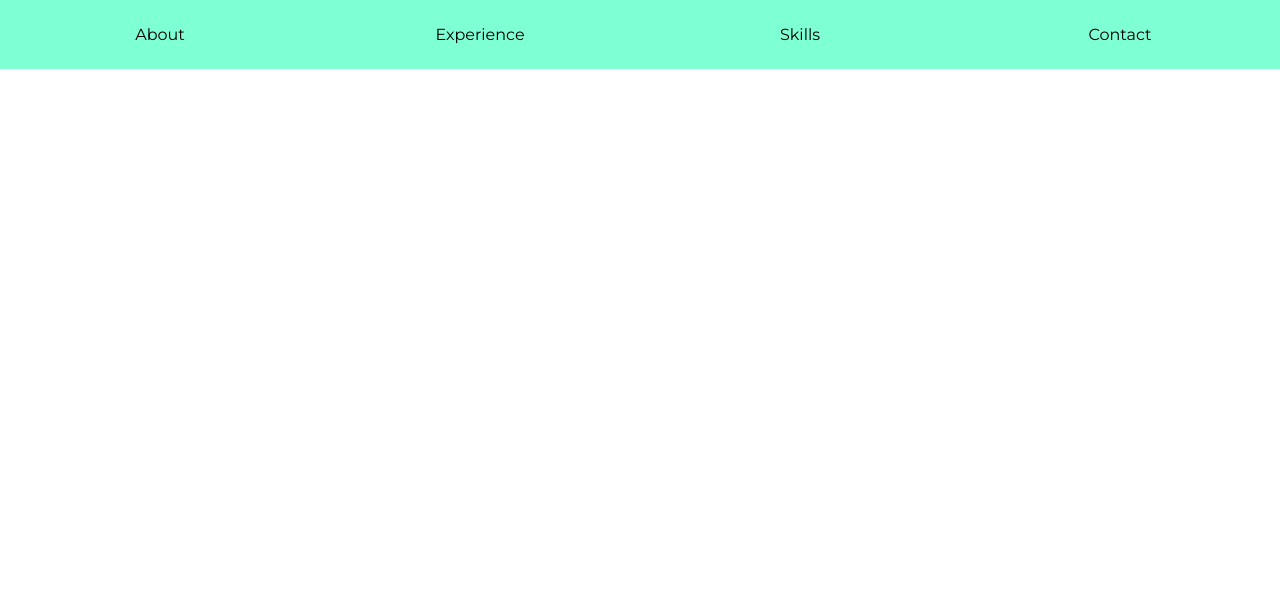
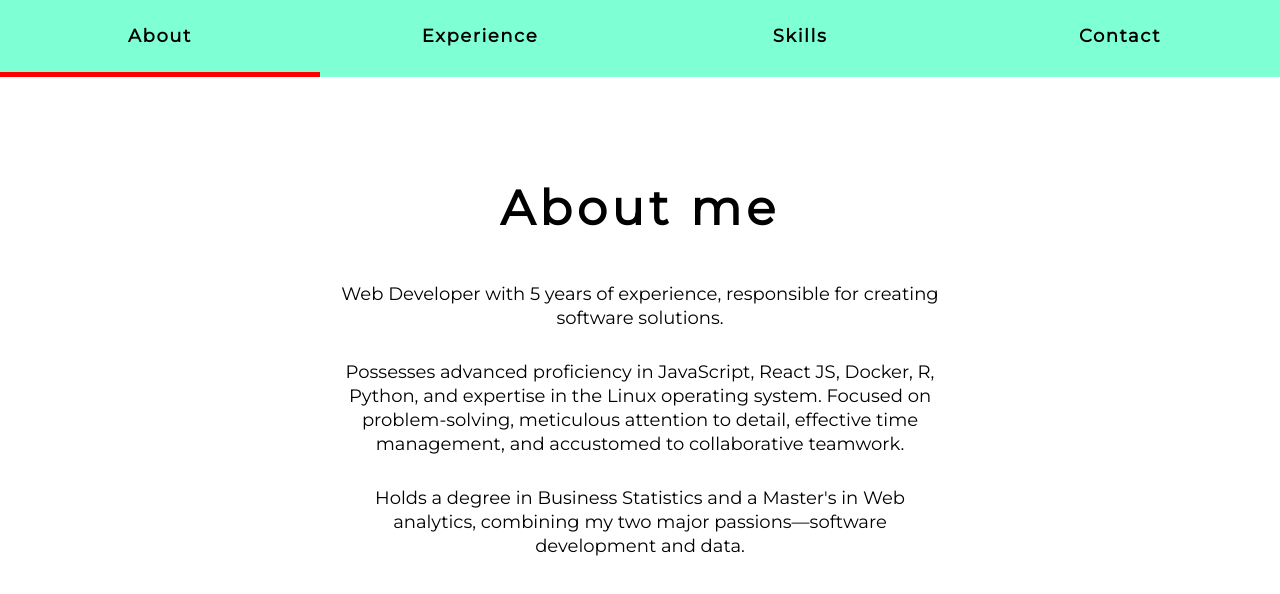
Before and after one commit to carlesDeveloper/personalPage, a React (Vite) app in the folder frontend_personal_page/: page / in a window 1280 px wide. Shown: the top 594 px of the page. Built offline with nearby package versions, Linux system fonts and the light colour scheme.

Commit message:
about page almost done

```diff
--- /dev/null
+++ b/frontend_personal_page/src/About.tsx
@@ -0,0 +1,22 @@
+import React from 'react'
+import "./assets/about.css"
+
+function About() {
+    return(
+        <>
+            <div className='title__page'>
+                <h2>About me</h2>
+            </div>
+            <div className='content__page'>
+                <p>Web Developer with 5 years of experience, responsible for creating software solutions. </p>
+                <p>Possesses advanced proficiency in JavaScript, React JS, Docker, R, Python,
+                    and expertise in the Linux operating system. Focused on problem-solving, meticulous
+                    attention to detail, effective time management, and accustomed to collaborative teamwork. </p>
+                <p>Holds a degree in Business Statistics and a Master's in Web analytics,
+                    combining my two major passions—software development and data.</p>
+            </div>
+        </>
+    )
+}
+
+export default About;
--- a/frontend_personal_page/src/App.tsx
+++ b/frontend_personal_page/src/App.tsx
@@ -7,12 +7,15 @@ import Experience from './Experience'
 import Contact from './Contact'
 import Strength from './Strength'
 import TopBar from './TopBar'
+import About from './About'
 
 function App() {
 
   return (
     <>
       <TopBar />
+      <br />
+      <About />
       {/* <Experience />
       <Skills />
       <Strength />
--- a/frontend_personal_page/src/TopBar.tsx
+++ b/frontend_personal_page/src/TopBar.tsx
@@ -6,7 +6,7 @@ function TopBar(){
         <>
             <div className='topbar'>
                 <ul>
-                    <li>About</li>
+                    <li className='active'>About</li>
                     <li>Experience</li>
                     <li>Skills</li>
                     <li>Contact</li>
--- /dev/null
+++ b/frontend_personal_page/src/assets/about.css
@@ -0,0 +1,18 @@
+.title__page{
+    text-align: center;
+    font-size: 2rem;
+    margin-top: 10vh;
+    letter-spacing: 0.3rem;
+}
+
+.content__page{
+    width: 55vw;
+    text-align: center;
+    margin: auto;
+    padding: 30px;
+}
+
+.content__page p{
+    line-height: 1.5rem;
+    padding: 15px;
+}
--- a/frontend_personal_page/src/assets/topbar.css
+++ b/frontend_personal_page/src/assets/topbar.css
@@ -1,5 +1,5 @@
 .topbar{
-    position: fixed;
+    position: sticky;
     top: 0;
     left: 0;
 }
@@ -18,4 +18,10 @@
     padding: 25px;
     text-align: center;
     width: 100%;
+    letter-spacing: 0.1rem;
+    font-weight: bold;
 }
+
+li.active {
+    border-bottom: 5px solid red;
+}
--- a/frontend_personal_page/src/index.css
+++ b/frontend_personal_page/src/index.css
@@ -5,5 +5,6 @@
 }
 
 body{
-  font-family: 'Montserrat'
+  font-family: 'Montserrat';
+  font-size: 18px;
 }
```
